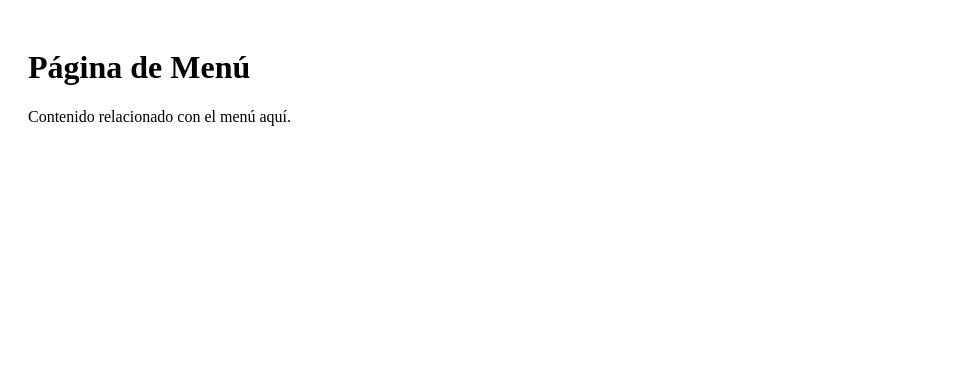
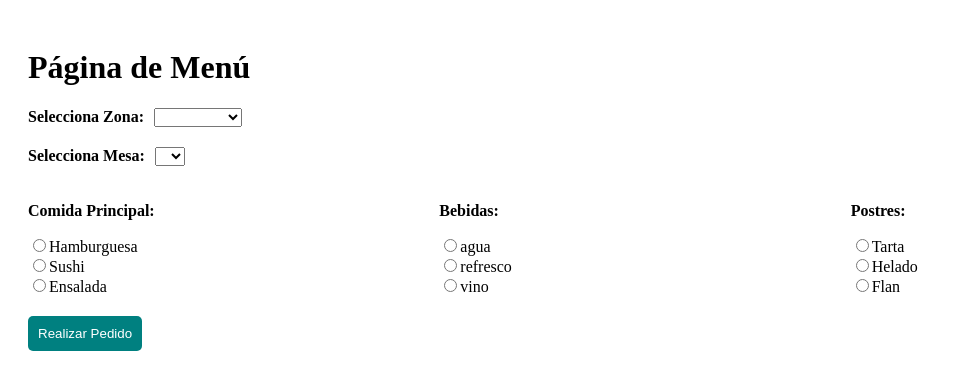
Before and after one commit to Kronn0/CiberlandiaMenu, an Angular app: page /menu in a window 1280 px wide. Shown: the top 390 px of the page, without its empty margins (0-953 px from the left). Built offline with nearby package versions, Linux system fonts and the light colour scheme.

Commit message:
Realizado de Menu, con backend.

```diff
--- a/src/app/app.module.ts
+++ b/src/app/app.module.ts
@@ -6,6 +6,7 @@
 import { ComandasComponent } from './comandas/comandas.component'; // Importa el módulo HTTP
 import { RouterModule } from '@angular/router';
 import { AppRoutingModule } from './app-routing.module';
+import {FormsModule} from "@angular/forms";
 
 
 @NgModule({
@@ -20,6 +21,7 @@
     RouterModule,
     ComandasComponent,
     AppRoutingModule,
+    FormsModule,
 
   ],
   providers: [],
--- a/src/app/comandas/comandas.component.ts
+++ b/src/app/comandas/comandas.component.ts
@@ -1,4 +1,4 @@
-import { Component, OnInit } from '@angular/core';
+import { Component, OnInit, OnDestroy } from '@angular/core';
 import { HttpClient } from '@angular/common/http';
 import {NgClass, NgForOf, NgIf} from "@angular/common";
 
@@ -21,13 +21,25 @@
   ],
   styleUrls: ['./comandas.component.css']
 })
-export class ComandasComponent implements OnInit {
+export class ComandasComponent implements OnInit, OnDestroy {
   orders: Order[] = [];
+  private refreshInterval: any;
 
   constructor(private http: HttpClient) {}
 
   ngOnInit(): void {
     this.loadOrders();
+
+    // Configurar recarga automática cada 5 segundos
+    this.refreshInterval = setInterval(() => {
+      this.loadOrders(); // Recarga las órdenes periódicamente
+    }, 5000); // Cada 5000 ms = 5 segundos
+  }
+
+  ngOnDestroy(): void {
+    if (this.refreshInterval) {
+      clearInterval(this.refreshInterval); // Limpia el intervalo cuando el componente se destruye
+    }
   }
 
   // Cargar pedidos desde el backend
--- a/src/app/create-order/create-order.component.ts
+++ b/src/app/create-order/create-order.component.ts
@@ -5,6 +5,7 @@
 @Component({
   selector: 'app-root',
   templateUrl: './app.component.html',
+  standalone: true,
   styleUrls: ['./app.component.css']
 })
 export class CreateOrder {
@@ -20,11 +21,11 @@
     this.orderService.getNewOrder().subscribe(
       (newOrder: Order) => {
         this.orderService.addOrder(newOrder).subscribe(
-          (addedOrder) => {
+          (addedOrder: any) => {
             this.orderService.updateOrders(addedOrder);
             console.log('Order added to backend');
           },
-          error => console.error('Error adding order:', error)
+            (error: any) => console.error('Error adding order:', error)
         );
       },
       error => console.error('Error fetching order:', error)
--- a/src/app/menu/menu.component.html
+++ b/src/app/menu/menu.component.html
@@ -1,4 +1,69 @@
 <div style="padding: 20px;">
   <h1>Página de Menú</h1>
-  <p>Contenido relacionado con el menú aquí.</p>
+
+  <!-- Dropdown para seleccionar zona -->
+  <div style="margin-bottom: 20px;">
+    <label style="font-weight: bold;">Selecciona Zona:</label>
+    <select [(ngModel)]="selectedZone" (change)="onZoneChange()" style="margin-left: 10px;">
+      <option *ngFor="let zone of zones" [value]="zone">{{ zone }}</option>
+    </select>
+  </div>
+
+  <!-- Dropdown para seleccionar mesa (solo si la zona no es Barra) -->
+  <div *ngIf="selectedZone !== 'Barra'" style="margin-bottom: 20px;">
+    <label style="font-weight: bold;">Selecciona Mesa:</label>
+    <select [(ngModel)]="selectedTable" style="margin-left: 10px;">
+      <option *ngFor="let table of tables" [value]="table">{{ table }}</option>
+    </select>
+  </div>
+
+  <!-- Botones de selección (Radio Buttons) organizados en 3 columnas -->
+  <div style="display: flex; justify-content: space-between; margin-bottom: 20px;">
+    <!-- Columna de Comida Principal -->
+    <div style="flex: 1; margin-right: 10px;">
+      <p><strong>Comida Principal:</strong></p>
+      <div *ngFor="let food of foodOptions">
+        <input
+          type="radio"
+          [(ngModel)]="selectedFood"
+          [value]="food"
+          name="food"
+        />
+        <label>{{ food }}</label>
+      </div>
+    </div>
+
+    <!-- Columna de Bebidas -->
+    <div style="flex: 1; margin-right: 10px;">
+      <p><strong>Bebidas:</strong></p>
+      <div *ngFor="let drink of drinkOptions">
+        <input
+          type="radio"
+          [(ngModel)]="selectedDrink"
+          [value]="drink"
+          name="drink"
+        />
+        <label>{{ drink }}</label>
+      </div>
+    </div>
+
+    <!-- Columna de Postres -->
+    <div style="flex: 1;">
+      <p><strong>Postres:</strong></p>
+      <div *ngFor="let dessert of dessertOptions">
+        <input
+          type="radio"
+          [(ngModel)]="selectedDessert"
+          [value]="dessert"
+          name="dessert"
+        />
+        <label>{{ dessert }}</label>
+      </div>
+    </div>
+  </div>
+
+  <!-- Botón para enviar pedido -->
+  <button (click)="makeOrder()" style="background-color: teal; color: white; padding: 10px; border: none; border-radius: 5px;">
+    Realizar Pedido
+  </button>
 </div>
--- a/src/app/menu/menu.component.ts
+++ b/src/app/menu/menu.component.ts
@@ -1,10 +1,73 @@
-import { Component } from '@angular/core';
+import { Component, OnInit } from '@angular/core';
+import { HttpClient } from '@angular/common/http';
 
 @Component({
   selector: 'app-menu',
   templateUrl: './menu.component.html',
   styleUrls: ['./menu.component.css']
 })
-export class MenuComponent {
+export class MenuComponent implements OnInit {
+  // Zonas y mesas
+  zones: string[] = ["Comedor 1", "Comedor 2", "Barra"];
+  tables: number[] = [1, 2, 3, 4, 5];
+  selectedZone: string = "";
+  selectedTable: number | null = null;
 
+  // Opciones de comida, bebida y postres
+  foodOptions: string[] = ["Hamburguesa", "Sushi", "Ensalada"];
+  drinkOptions: string[] = ["agua", "refresco", "vino"];
+  dessertOptions: string[] = ["Tarta", "Helado", "Flan"];
+
+  // Elecciones únicas
+  selectedFood: string = "";
+  selectedDrink: string = "";
+  selectedDessert: string = "";
+
+  constructor(private http: HttpClient) {}
+
+  ngOnInit(): void {}
+
+  // Manejar el cambio de zona
+  onZoneChange(): void {
+    if (this.selectedZone === "Barra") {
+      this.selectedTable = null; // Si es Barra, no hay mesas
+    }
+  }
+
+  // Crear y enviar pedido al backend
+  makeOrder(): void {
+    // Validar que se haya seleccionado zona/mensaje y al menos una categoría
+    if (!this.selectedZone || (!this.selectedTable && this.selectedZone !== "Barra")) {
+      alert("Por favor selecciona una zona y una mesa.");
+      return;
+    }
+
+    if (!this.selectedFood && !this.selectedDrink && !this.selectedDessert) {
+      alert("Por favor selecciona al menos un alimento, una bebida o un postre.");
+      return;
+    }
+
+    // Determinar el valor del campo 'food'
+    const food = this.selectedFood || this.selectedDrink || this.selectedDessert;
+
+    // Crear objeto del pedido en el formato y orden requerido
+    const order = {
+      id: 0, // El backend se encargará de asignar el ID correctamente
+      food: food, // Valor único
+      table: this.selectedTable || null,
+      zone: this.selectedZone,
+      striked: false
+    };
+
+    // Enviar el pedido al backend
+    this.http.post('http://localhost:3000/api/orders', order).subscribe(
+      (response) => {
+        alert("Pedido realizado con éxito");
+        console.log("Pedido enviado:", response);
+      },
+      (error) => {
+        console.error("Error al realizar el pedido:", error);
+      }
+    );
+  }
 }
```
Also changed, not shown: 2 other files (tests, documents, lock files or other folders).
